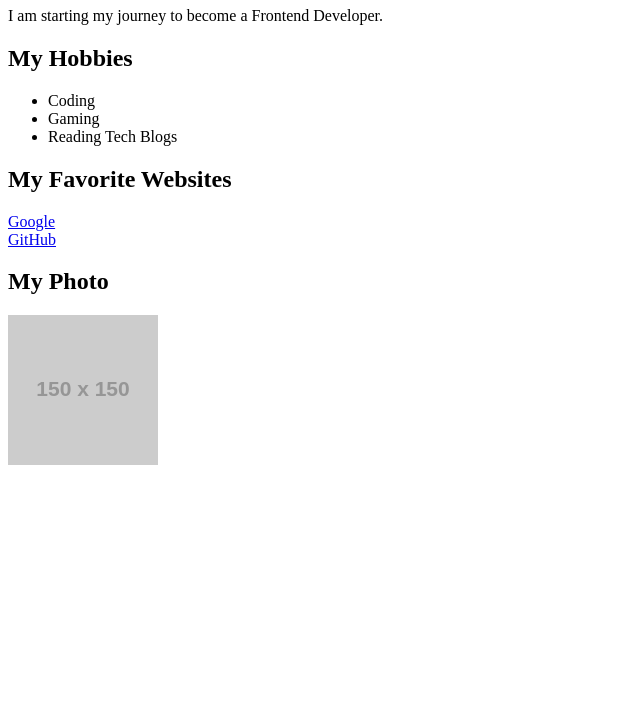
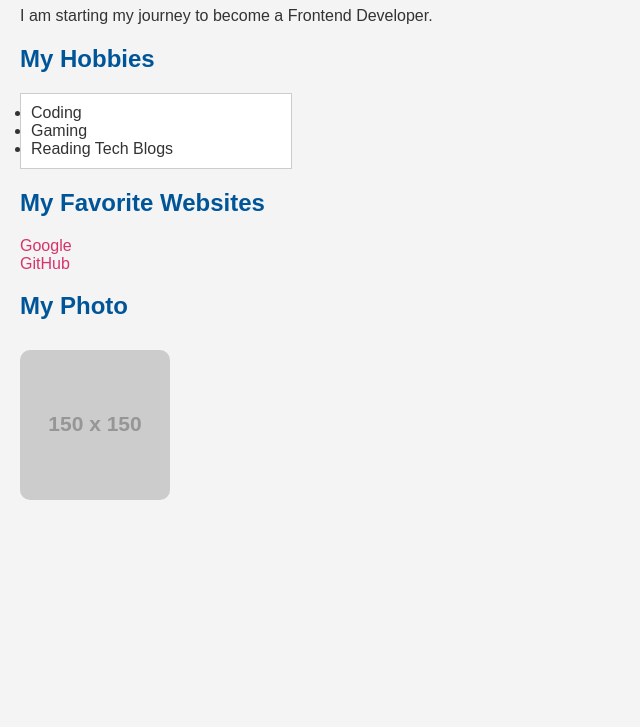
Before and after one commit to ch552/frontend-learning-journey, a plain HTML site: page week1-html/index.html in a window 1280 px wide. Shown: the part 73-800 px from the top of the page, without its empty margins (0-640 px from the left). Drawn offline with Linux system fonts and the light colour scheme; placeholder pictures from the web are drawn by us.

Commit message:
Day 2: Styled About Me page using internal CSS

```diff
--- a/week1-html/index.html
+++ b/week1-html/index.html
@@ -4,6 +4,48 @@
   <meta charset="UTF-8">
   <title>About Me</title>
 </head>
+<head>
+  <meta charset="UTF-8">
+  <title>About Me</title>
+  <style>
+    body {
+      font-family: Arial, sans-serif;
+      background-color: #f4f4f4;
+      color: #333;
+      margin: 20px;
+    }
+
+    h1 {
+      color: #0077cc;
+    }
+
+    h2 {
+      color: #005599;
+    }
+
+    ul {
+      background-color: #fff;
+      padding: 10px;
+      border: 1px solid #ccc;
+      width: 250px;
+    }
+
+    img {
+      border-radius: 10px;
+      margin-top: 10px;
+    }
+
+    a {
+      color: #d6336c;
+      text-decoration: none;
+    }
+
+    a:hover {
+      text-decoration: underline;
+    }
+  </style>
+</head>
+
 <body>
   <h1>Hello, I'm chakradhar reddy</h1>
   <p>I am starting my journey to become a Frontend Developer.</p>
```
